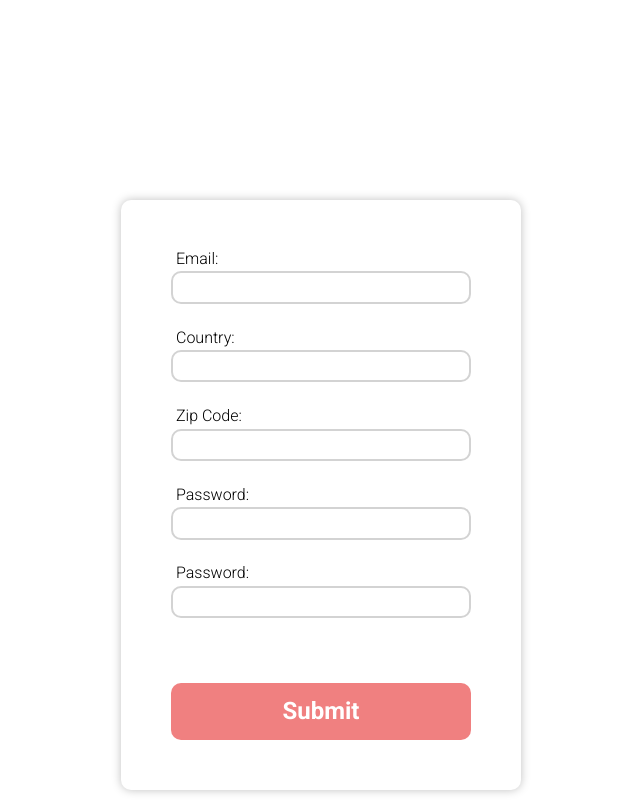
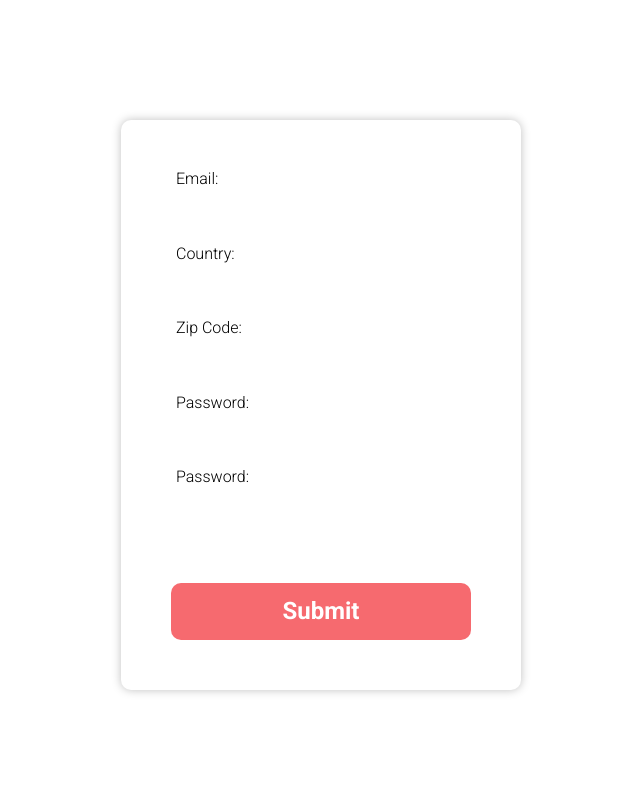
Before and after one commit to petrosAth/practice, a website built with Vite: page index.html in a window 1280 px wide. Shown: the whole page, without its empty margins (319-959 px from the left). Built offline with nearby package versions, Linux system fonts and the light colour scheme.

Commit message:
Add valid/invalid css pseudo classes

```diff
--- a/index.html
+++ b/index.html
@@ -10,22 +10,23 @@
       <div class="container">
         <form class="form">
           <label for="mail">Email:</label>
-          <input type="email" id="mail" name="mail" />
+          <input type="email" id="mail" name="mail" required />
           <span class="error mail">&nbsp;</span>
           <label for="country">Country:</label>
-          <input type="text" id="country" name="country" />
+          <input type="text" id="country" name="country" required />
           <span class="error country">&nbsp;</span>
           <label for="zip">Zip Code:</label>
-          <input type="text" id="zip" name="zip" />
+          <input type="text" id="zip" name="zip" required />
           <span class="error zip">&nbsp;</span>
           <label for="password">Password:</label>
-          <input type="password" id="password" name="password" />
+          <input type="password" id="password" name="password" required />
           <span class="error password">&nbsp;</span>
           <label for="password-confirm">Password:</label>
           <input
             type="password"
             id="password-confirm"
             name="password-confirm"
+            required
           />
           <span class="error password-confirm">&nbsp;</span>
           <button>Submit</button>
--- a/src/stylesheets/main.css
+++ b/src/stylesheets/main.css
@@ -5,7 +5,7 @@ body {
 }
 
 #app {
-  padding-top: 25vh;
+  padding-top: 15vh;
 
   .container {
     margin: auto;
@@ -28,8 +28,22 @@ body {
 
       input {
         border-radius: var(--br);
-        border: 2px solid lightgray;
+        border: none;
         padding: 5px;
+
+        &:focus,
+        &:focus-visible {
+          outline: none;
+          box-shadow: var(--shadow-i);
+        }
+      }
+
+      input:valid {
+        border: 2px solid hsl(136, 86%, 73% / 50%);
+      }
+
+      input:invalid {
+        border: 2px solid hsl(358, 66%, 40% / 15%);
       }
 
       .error {
@@ -44,7 +58,7 @@ body {
         padding: 15px;
         border: none;
         border-radius: var(--br);
-        background-color: lightcoral;
+        background-color: hsl(358, 88%, 69%);
         color: white;
         font-weight: var(--fw-m);
         font-size: var(--fs-b);
--- a/src/stylesheets/variables.css
+++ b/src/stylesheets/variables.css
@@ -12,6 +12,6 @@
   --fs-err: 0.75rem;
 
   --shadow: 0 0 10px hsl(0 0% 0% / 25%);
-  --shadow-i: inset 0 0 5px hsl(0 0% 0% / 15%);
+  --shadow-i: inset 0 0 5px hsl(0 0% 0% / 50%);
   --br: 10px;
 }
```
